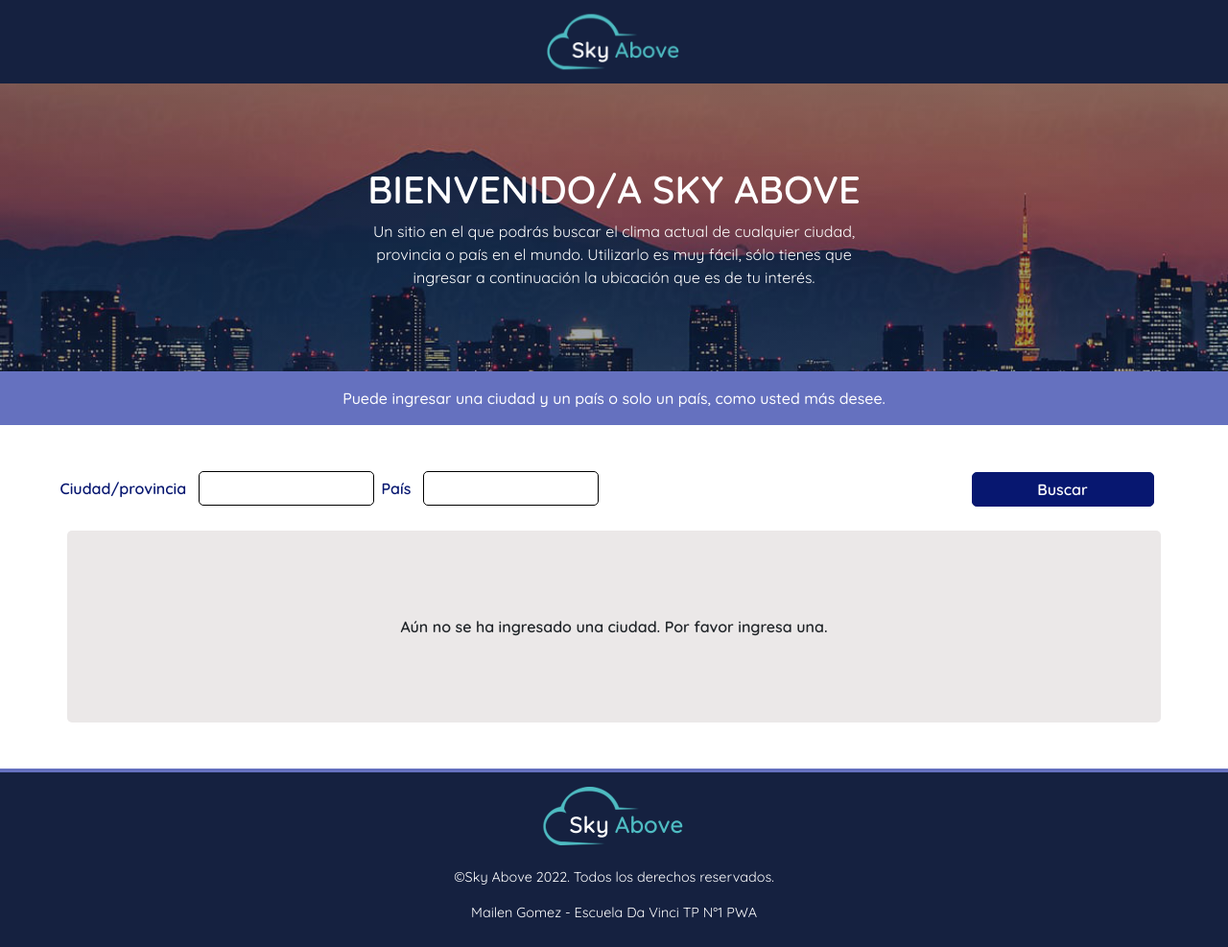
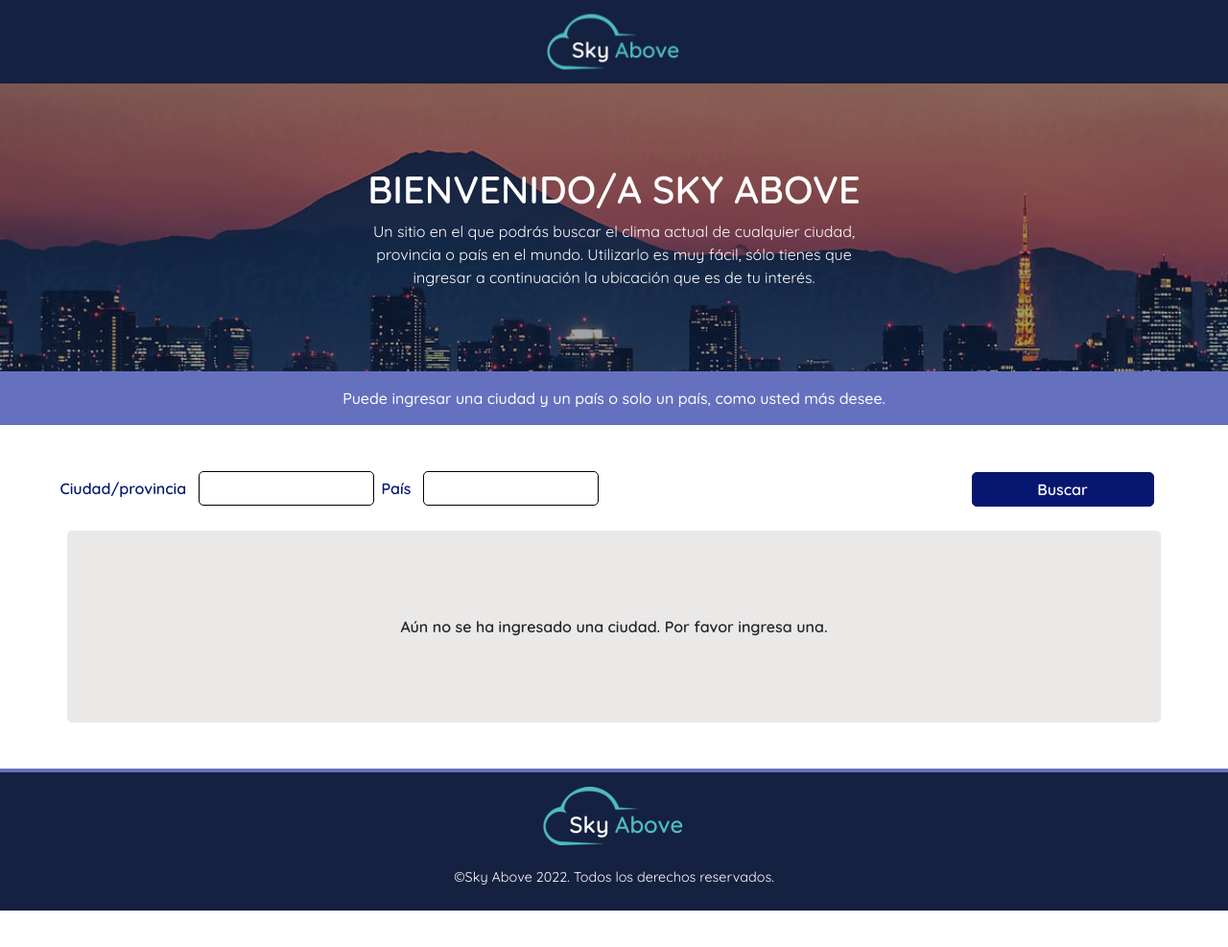
Before and after one commit to maigomez19/sky-above, a plain HTML site: page index.html in a window 1280 px wide. Shown: the whole page at 96% size. After the commit the page ends 949 px from the top, so only its background shows below. Drawn offline with nearby package versions, Linux system fonts and the light colour scheme.

Commit message:
elimino texto del footer

```diff
--- a/index.html
+++ b/index.html
@@ -78,7 +78,6 @@
 
                 <div>
                     <p>&copy;Sky Above 2022. Todos los derechos reservados.</p>
-                    <p>Mailen Gomez - Escuela Da Vinci TP N°1 PWA</p>
                 </div>
             </div>
         </footer>
```
